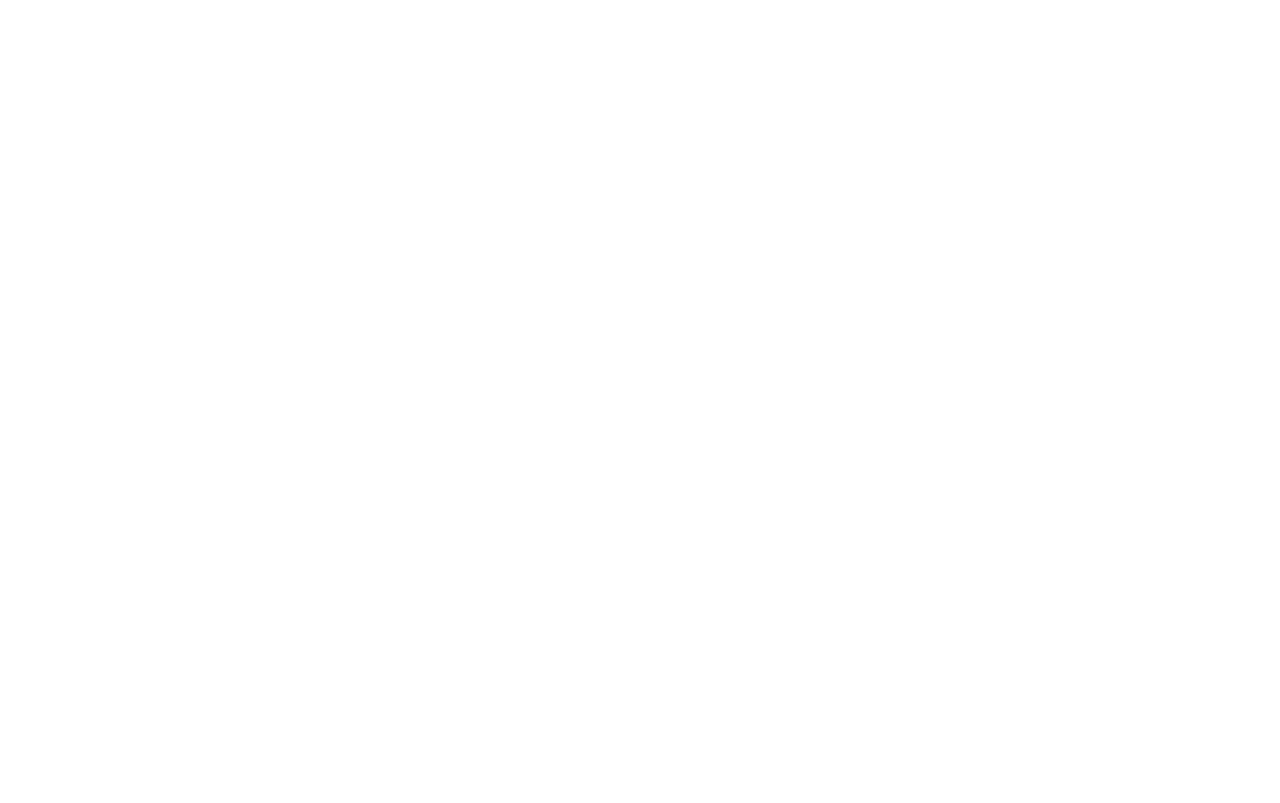
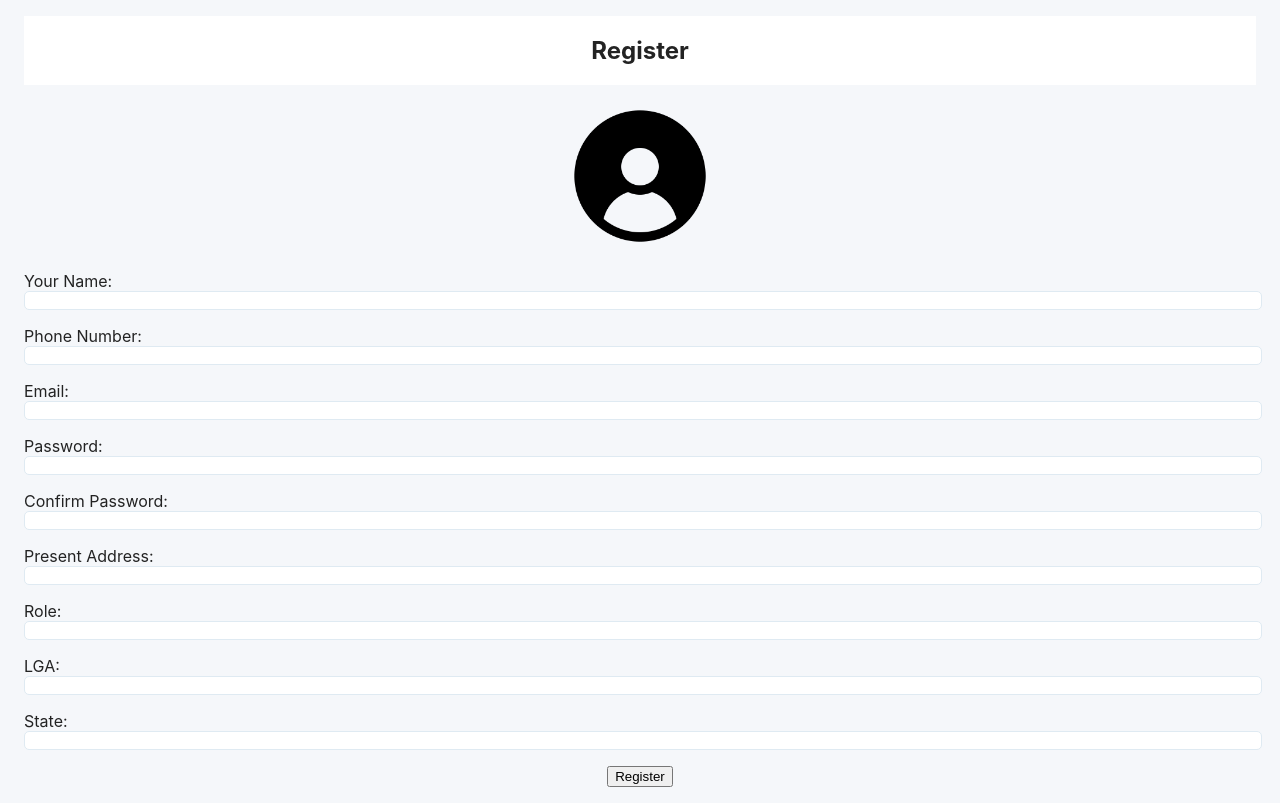
Before and after one commit to lukman155/project-tracker, a React (Create React App) app in the folder client/: page / in a window 1280 px wide. Built offline with nearby package versions, Linux system fonts and the light colour scheme.

Commit message:
Setup - Registration Page

```diff
--- a/client/src/App.js
+++ b/client/src/App.js
@@ -1,9 +1,12 @@
 import './App.scss';
+import RegistrationForm from './components/RegistrationForm';
 
 function App() {
   return (
     <div className="App">
-
+      <section className='register'>
+          <RegistrationForm />
+      </section>
     </div>
   );
 }
--- /dev/null
+++ b/client/src/components/RegistrationForm.jsx
@@ -0,0 +1,80 @@
+import React, { useState } from 'react';
+import './registrationForm.scss'
+
+const RegistrationForm = () => {
+  const [formData, setFormData] = useState({
+    name: '',
+    phoneNumber: '',
+    email: '',
+    password: '',
+    confirmPassword: '',
+    address: '',
+    role: '',
+    lga: '',
+    state: ''
+  });
+
+  const handleChange = (e) => {
+    const { name, value } = e.target;
+    setFormData({
+      ...formData,
+      [name]: value
+    });
+  };
+
+  const handleSubmit = (e) => {
+    e.preventDefault();
+    // Handle form submission logic here
+    console.log(formData);
+  };
+
+  return (
+    <form onSubmit={handleSubmit}>
+    <div className='header'>
+      <h1>Register</h1>
+    </div>
+        <div className='dp-container'>
+          <img alt='' src='person.png' className='dp'></img>
+        </div>
+      <label>
+        Your Name:
+        <input type="text" name="name" value={formData.name} onChange={handleChange} />
+      </label>
+      <label>
+        Phone Number:
+        <input type="text" name="phoneNumber" value={formData.phoneNumber} onChange={handleChange} />
+      </label>
+      <label>
+        Email:
+        <input type="email" name="email" value={formData.email} onChange={handleChange} />
+      </label>
+      <label>
+        Password:
+        <input type="password" name="password" value={formData.password} onChange={handleChange} />
+      </label>
+      <label>
+        Confirm Password:
+        <input type="password" name="confirmPassword" value={formData.confirmPassword} onChange={handleChange} />
+      </label>
+      <label>
+        Present Address:
+        <input type="text" name="address" value={formData.address} onChange={handleChange} />
+      </label>
+      <label>
+        Role:
+        <input type="text" name="role" value={formData.role} onChange={handleChange} />
+      </label>
+      <label>
+        LGA:
+        <input type="text" name="lga" value={formData.lga} onChange={handleChange} />
+      </label>
+      <label>
+        State:
+        <input type="text" name="state" value={formData.state} onChange={handleChange} />
+      </label>
+      <button className='submit-btn' type="submit">Register</button>
+    </form>
+  );
+};
+
+export default RegistrationForm;
--- /dev/null
+++ b/client/src/components/registrationForm.scss
@@ -0,0 +1,43 @@
+form {
+  display: flex;
+  flex-direction: column;
+  padding: 1em 1.5em;
+  gap: 1em;
+  color: rgb(35, 35, 35);
+  background-color: rgb(245, 247, 250);
+}
+
+.header {
+  padding: 2em auto;
+  background-color: white;
+}
+.header > h1 {
+  text-align: center;
+}
+
+.dp-container {
+  align-self: center;
+  width: 150px;
+}
+
+.dp {
+  width: 100%;
+  height: 100%;
+}
+
+
+label {
+  display: flex;
+  flex-direction: column;
+}
+
+input {
+  width: 100%;
+  border-radius: 5px;
+  border: 1px solid #dfeaf2;
+}
+
+
+.submit-btn {
+  align-self: center;
+}
```
Also changed, not shown: client/public/person.png (added).
